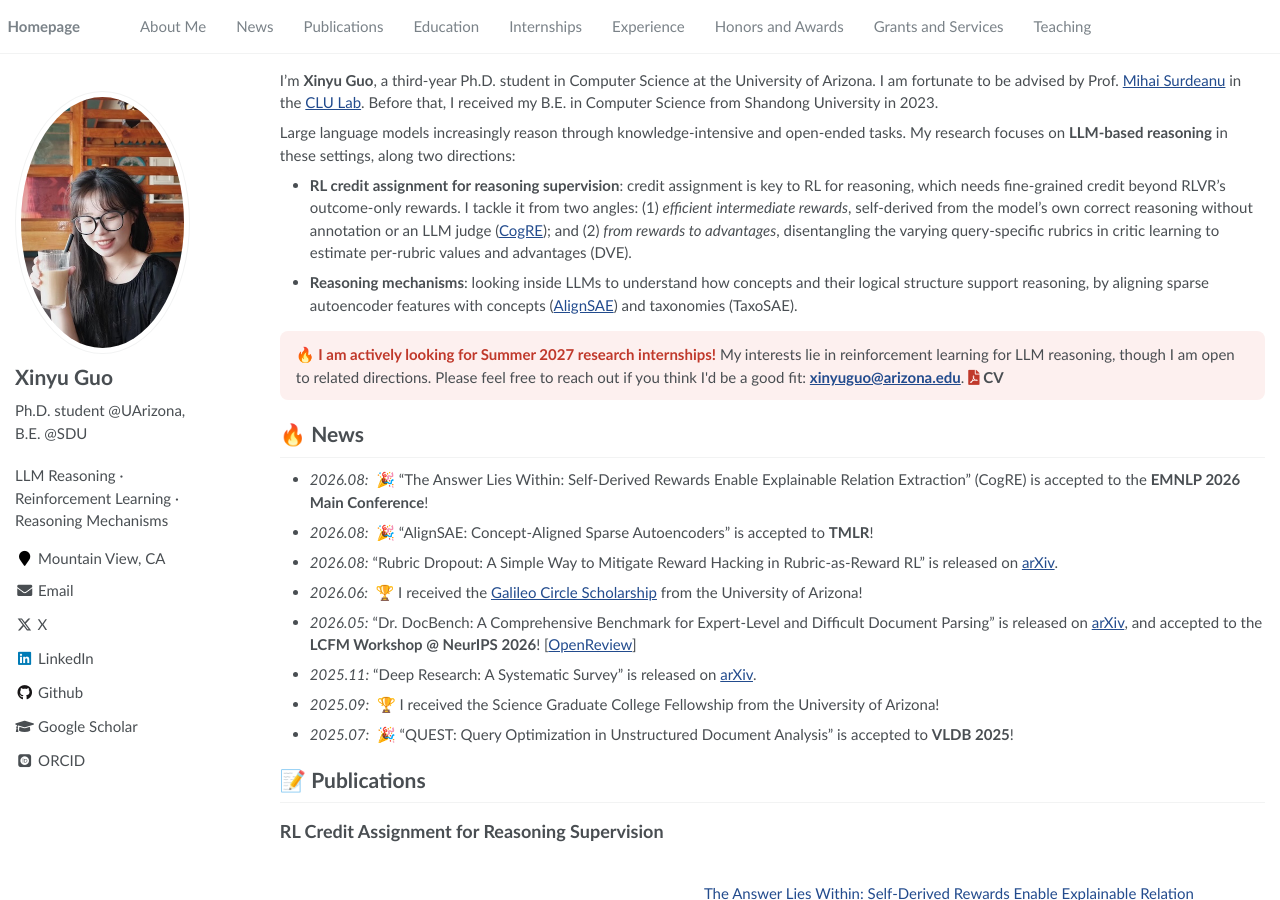
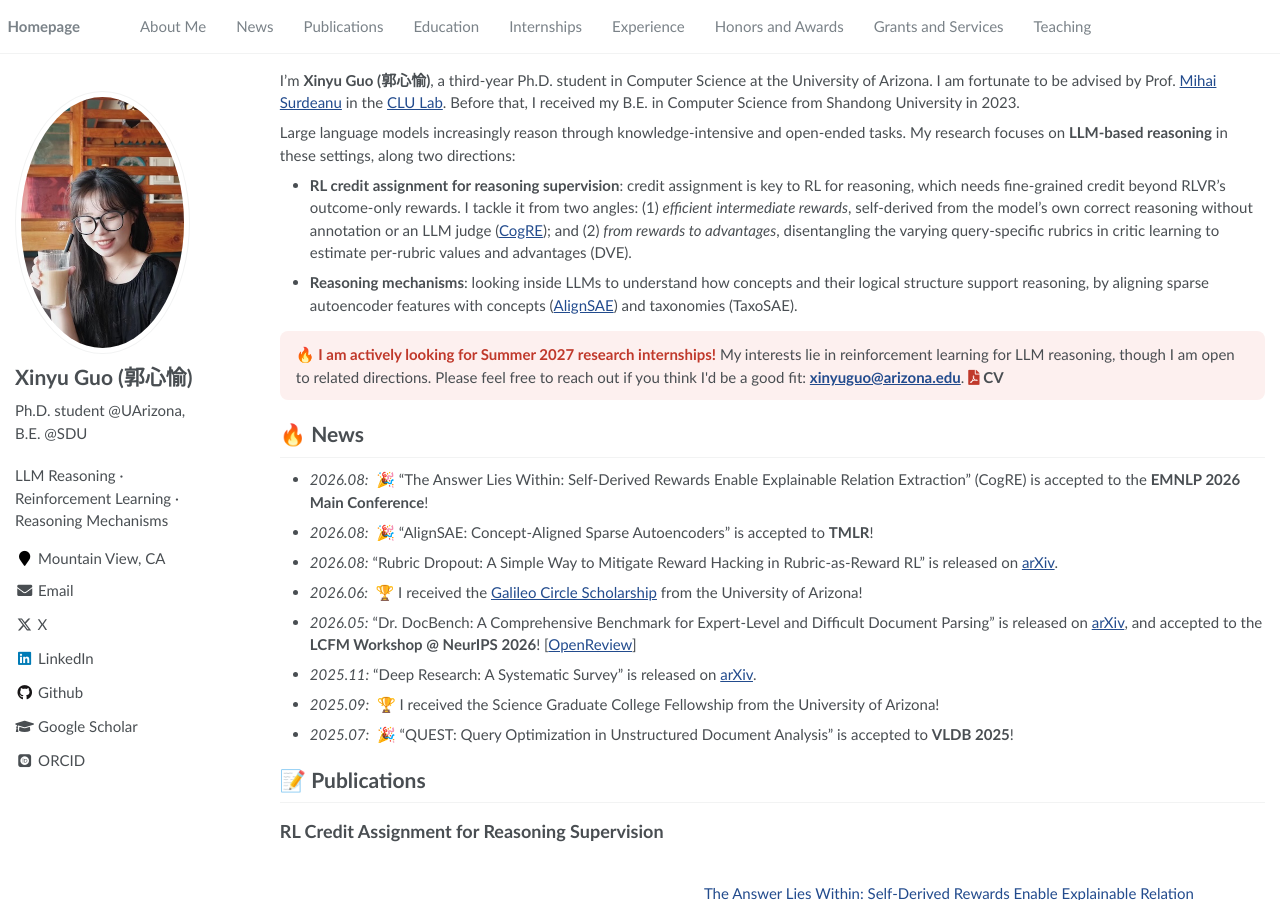
Before and after one commit to xinnyuguo/xinnyuguo.github.io, a Jekyll site: the page built from _pages/about.md, in a window 1280 px wide and 900 px high. Built offline with Jekyll 4.4.1, drawn with Linux system fonts in a browser that asks for light colours; some web fonts are replaced.

Commit message:
Add Chinese name to homepage
Co-Authored-By: Claude Opus 5.5 (1M context) <noreply@anthropic.com>

```diff
--- a/_config.yml
+++ b/_config.yml
@@ -21,7 +21,7 @@ baidu_site_verification  :  # get baidu_site_verification from https://ziyuan.ba
 
 # Site Author
 author:
-  name             : "Xinyu Guo"
+  name             : "Xinyu Guo (郭心愉)"
   avatar           : "images/personal_image.jpg"
   bio              : "Ph.D. student @UArizona, B.E. @SDU"
   location         : "Mountain View, CA"
--- a/_pages/about.md
+++ b/_pages/about.md
@@ -16,7 +16,7 @@ redirect_from:
 {% assign url = gsDataBaseUrl | append: "google-scholar-stats/gs_data_shieldsio.json" %}
 
 <span class='anchor' id='about-me'></span>
-I'm **Xinyu Guo**, a third-year Ph.D. student in Computer Science at the University of Arizona. I am fortunate to be advised by Prof. <a href="https://surdeanu.cs.arizona.edu/mihai/">Mihai Surdeanu</a> in the <a href="https://clulab.org/">CLU Lab</a>. Before that, I received my B.E. in Computer Science from Shandong University in 2023.
+I'm **Xinyu Guo (郭心愉)**, a third-year Ph.D. student in Computer Science at the University of Arizona. I am fortunate to be advised by Prof. <a href="https://surdeanu.cs.arizona.edu/mihai/">Mihai Surdeanu</a> in the <a href="https://clulab.org/">CLU Lab</a>. Before that, I received my B.E. in Computer Science from Shandong University in 2023.
 
 Large language models increasingly reason through knowledge-intensive and open-ended tasks. My research focuses on **LLM-based reasoning** in these settings, along two directions:
 
```
